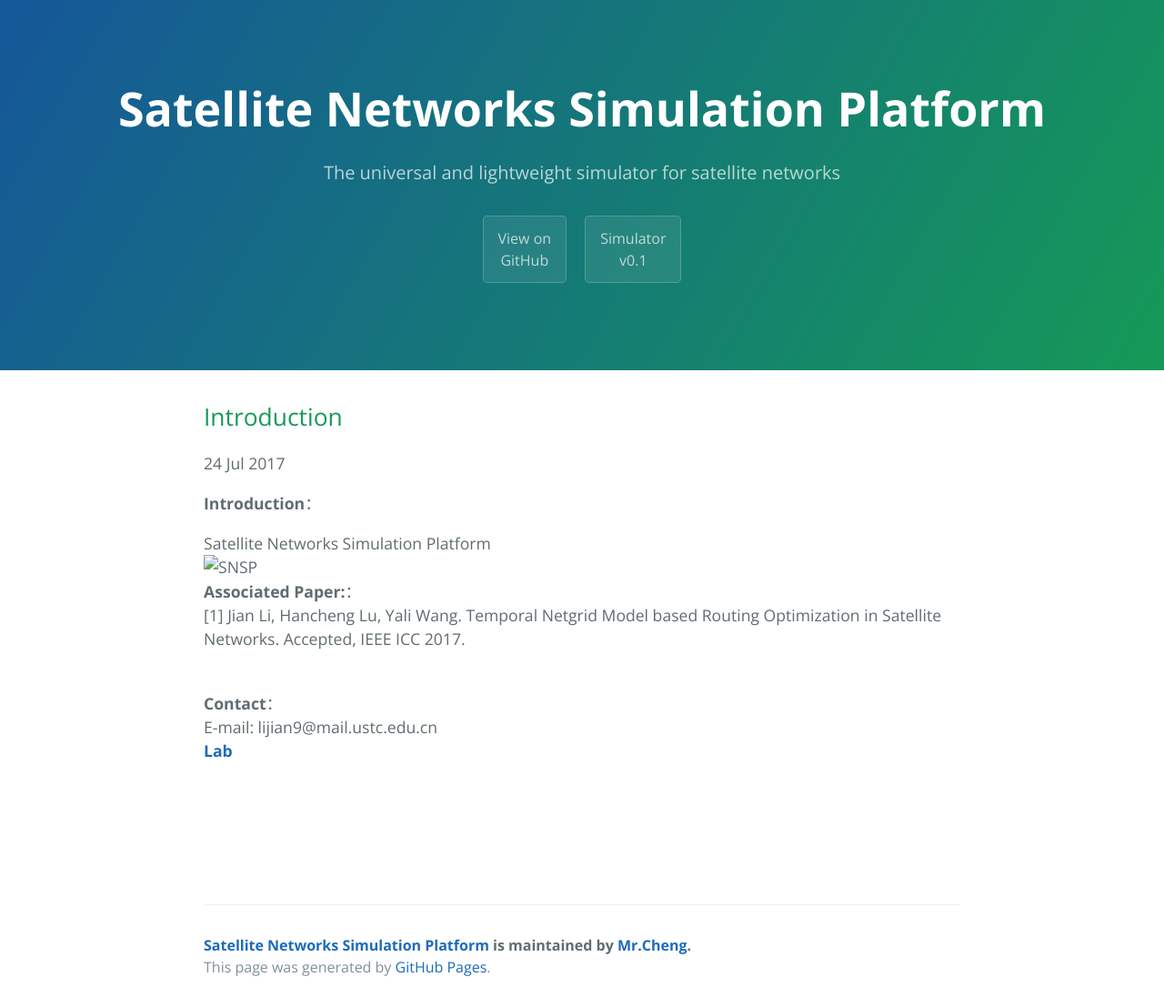
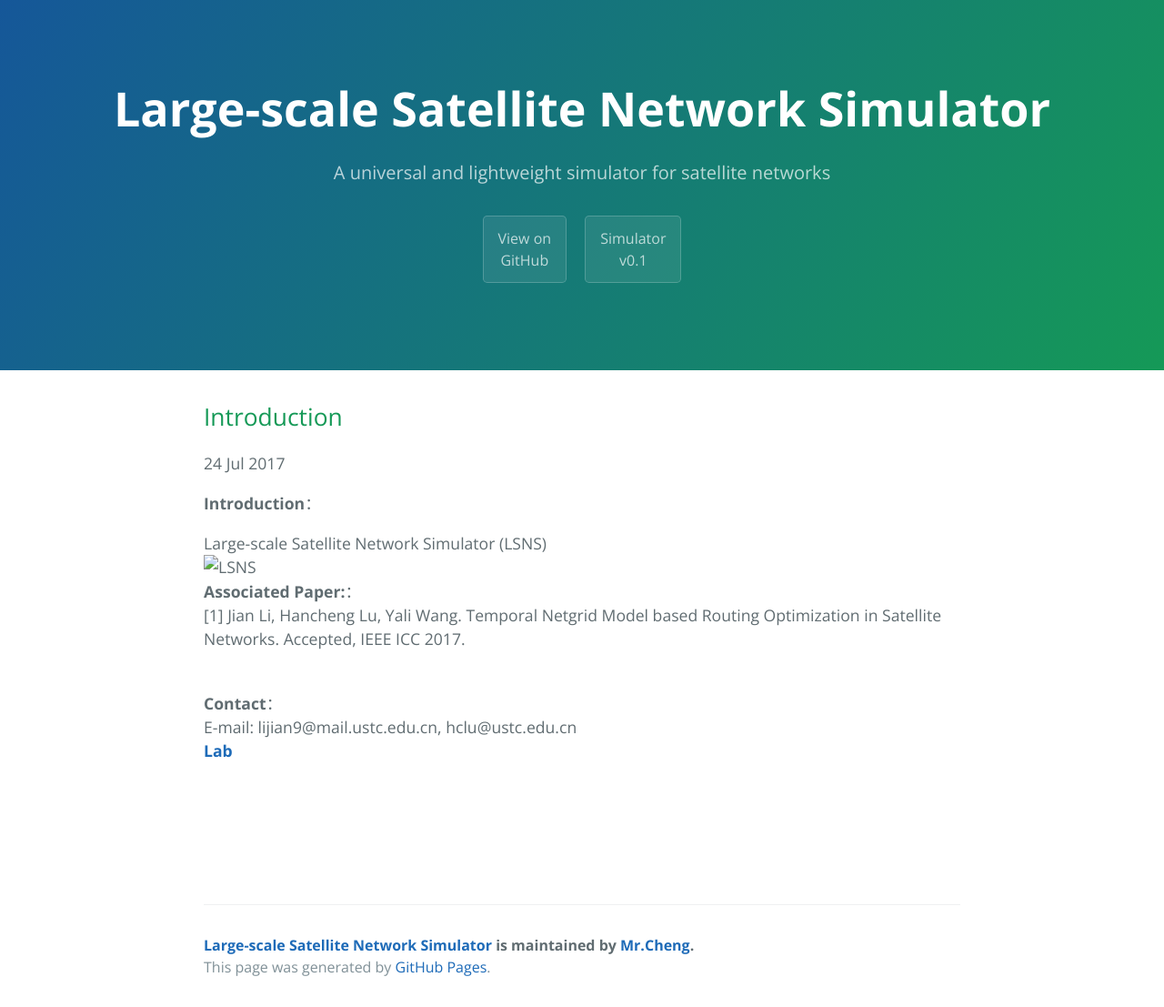
Before and after one commit to infonetlijian/blog, a Jekyll site: the page built from _posts/2017-07-24-Introduction-content.markdown, in a window 1280 px wide. Shown: the whole page at 91% size. Built offline with Jekyll 4.4.1, drawn with Linux system fonts in a browser that asks for light colours; comment, search, counter and statistics services are not loaded.

Commit message:
Description Update

```diff
--- a/_config.yml
+++ b/_config.yml
@@ -1,6 +1,6 @@
 # Setup
-title:        Satellite Networks Simulation Platform
-tagline:      The universal and lightweight simulator for satellite networks
+title:        Large-scale Satellite Network Simulator
+tagline:      A universal and lightweight simulator for satellite networks
 baseurl:      "https://infonetlijian.github.io/blog/"
 paginate:     1
 
@@ -12,8 +12,7 @@ author:
 author:
   name:       Mr.Cheng
   url:        https://infonetlijian.github.io/blog/
-  intro_line1:  "Hello ,I'm Mr.Cheng."    ## your introduction on the bottom of the page
-  intro_line2:  "This is my blog, believe it or not."  ## the 2nd line
+
   weibo:      ## e.g. wuchong1014 or 2176287895 for http://weibo.com/2176287895
   weibo_verifier:  ## e.g. b3593ceb Your weibo-show widget verifier ,if you use weibo-show it is needed.
   tsina:      ## e.g. 2176287895  Your weibo ID,It will be used in share button.
--- a/_posts/2017-07-24-Introduction-content.markdown
+++ b/_posts/2017-07-24-Introduction-content.markdown
@@ -8,15 +8,15 @@ categories: main
 
 **Introduction**：<br>
 
-Satellite Networks Simulation Platform<br>
-![SNSP](/infonetlijian/blog/images/icon.png)
+Large-scale Satellite Network Simulator (LSNS)<br>
+![LSNS](/infonetlijian/blog/images/icon.png)
 <br>
 **Associated Paper:**：<br>
 [1] Jian Li, Hancheng Lu, Yali Wang. Temporal Netgrid Model based Routing Optimization in Satellite Networks. Accepted, IEEE ICC 2017.<br>
 
 <br>
 **Contact**：<br>
-E-mail: lijian9@mail.ustc.edu.cn <br>
+E-mail: lijian9@mail.ustc.edu.cn, hclu@ustc.edu.cn<br>
 [**Lab**](http://if.ustc.edu.cn)<br>
 <br>
 <br>
--- a/_posts/2017-07-24-SNSP.markdown
+++ b/_posts/2017-07-24-LSNS.markdown
@@ -4,7 +4,7 @@ title:  "Updatelog"
 date:   2017-07-24 14:58:00
 categories: main
 ---
-**v0.0.1**
+**v0.1**
 
 之前的一年时间里参与了一个新的项目，和小伙伴们一起基于one仿真平台写了一个用于卫星网络仿真的仿真程序。代码将会上传到github库中。
 持续更新，敬请期待。
```
Also changed, not shown: README.md.
